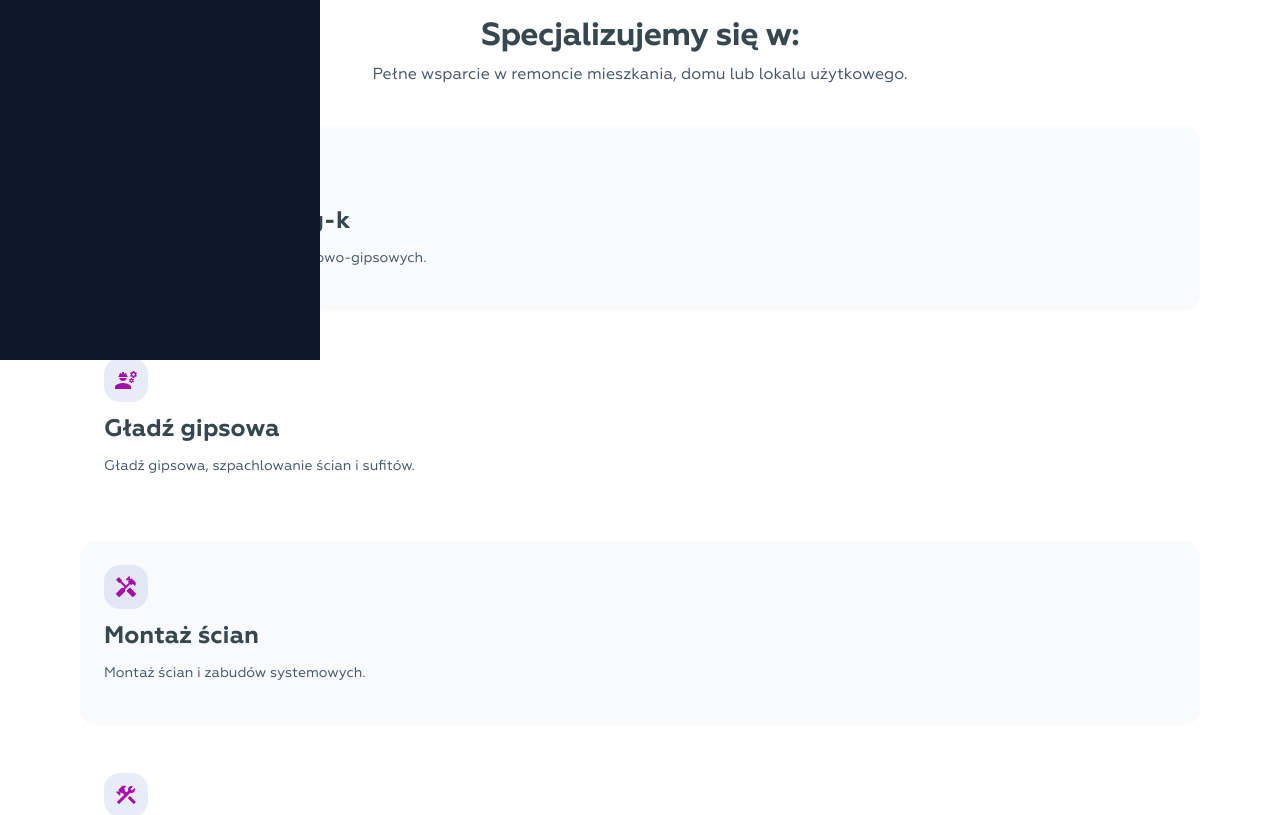
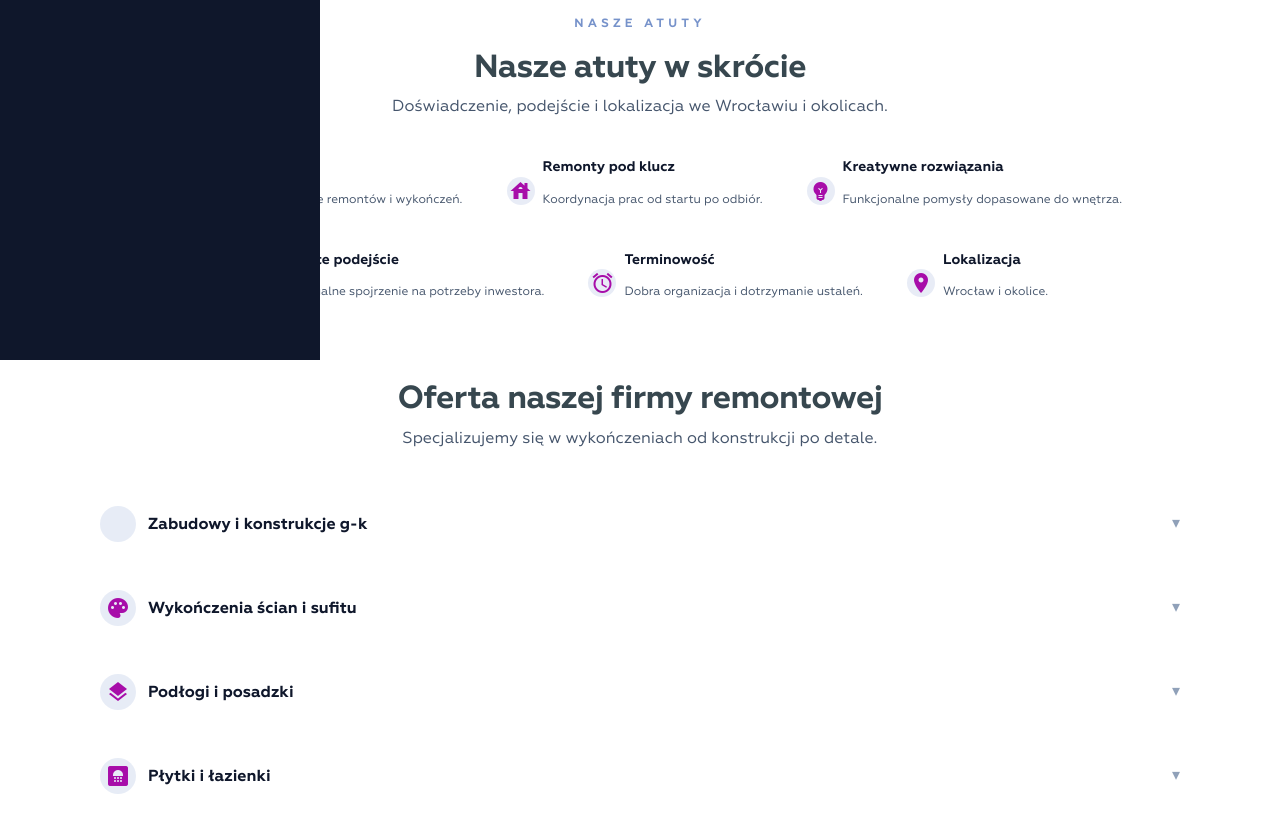
Before and after one commit to r-senchuk/amf-remont, a React (Vite) app: page /services in a window 1280 px wide. Shown: the part 440-1255 px from the top of the page. Built offline with nearby package versions, Linux system fonts and the light colour scheme.

Commit message:
some tiles atuty upgrade

```diff
--- a/src/components/pages/ServicesPage/ServicesPage.jsx
+++ b/src/components/pages/ServicesPage/ServicesPage.jsx
@@ -2,7 +2,7 @@
  * Services Page Component (React)
  * Tailwind-first list of renovation services offered
  */
-import services from '../../../data/services';
+import { strengths, serviceCategories } from '../../../data/services';
 import Section from '../../shared/Section/Section';
 
 function ServicesPage() {
@@ -11,33 +11,72 @@ function ServicesPage() {
       <header className="bg-gradient-to-r from-primary to-primary-dark py-16 text-white sm:py-20">
         <div className="mx-auto max-w-5xl px-4 text-center sm:px-6 lg:px-8">
           <p className="text-xs font-semibold uppercase tracking-[0.35em] text-white/70">Oferta</p>
-          <h1 className="mt-3 text-4xl font-extrabold leading-tight sm:text-5xl">Nasza Oferta</h1>
+          <h1 className="mt-3 text-4xl font-extrabold leading-tight sm:text-5xl">Zakres prac remontowych</h1>
           <p className="mt-3 text-base text-white/80 sm:text-lg">
-            Kompleksowe usługi remontowe — od projektu po ostatnią pędzelkę.
+            Kompleksowe usługi remontowe — od konstrukcji po detale wykończenia.
           </p>
         </div>
       </header>
 
       <Section>
         <div className="text-center">
-            <h2 className="text-3xl font-bold text-slate-900 sm:text-4xl">Specjalizujemy się w:</h2>
+          <p className="text-xs font-semibold uppercase tracking-[0.35em] text-primary/60">Nasze atuty</p>
+          <h2 className="mt-3 text-3xl font-bold text-slate-900 sm:text-4xl">Nasze atuty w skrócie</h2>
           <p className="mt-2 text-base text-slate-600 sm:text-lg">
-              Pełne wsparcie w remoncie mieszkania, domu lub lokalu użytkowego.
+            Doświadczenie, podejście i lokalizacja we Wrocławiu i okolicach.
           </p>
         </div>
 
-          <div className="mt-10 grid gap-6 sm:grid-cols-2 lg:grid-cols-3">
-            {services.map((service) => (
-              <article
-                key={service.title}
-                className={`flex h-full flex-col gap-3 rounded-2xl border border-slate-100 p-6 shadow-card transition hover:-translate-y-1 hover:shadow-card-hover ${service.muted ? 'bg-slate-50' : 'bg-white'}`}
+        <div className="mt-8 flex flex-wrap justify-center gap-3">
+          {strengths.map((strength) => (
+            <div
+              key={strength.title}
+              className="flex items-center gap-2 rounded-full border border-slate-200 bg-white/60 px-4 py-2 text-left backdrop-blur-sm"
             >
-                <span className={`inline-flex h-11 w-11 items-center justify-center rounded-xl bg-primary/10 ${service.accent ? 'text-accent-green' : 'text-primary'}`}>
-                  <i className="material-icons text-xl">{service.icon}</i>
+              <span className="inline-flex h-7 w-7 items-center justify-center rounded-full bg-primary/10 text-primary">
+                <i className="material-icons text-base">{strength.icon}</i>
               </span>
-                <h3 className="text-lg font-semibold text-slate-900">{service.title}</h3>
-                <p className="text-sm leading-relaxed text-slate-600">{service.description}</p>
-              </article>
+              <div className="leading-tight">
+                <p className="text-sm font-semibold text-slate-900">{strength.title}</p>
+                <p className="text-xs text-slate-600">{strength.description}</p>
+              </div>
+            </div>
+          ))}
+        </div>
+
+        <div className="mt-14 text-center">
+          <h2 className="text-3xl font-bold text-slate-900 sm:text-4xl">Oferta naszej firmy remontowej</h2>
+          <p className="mt-2 text-base text-slate-600 sm:text-lg">
+            Specjalizujemy się w wykończeniach od konstrukcji po detale.
+          </p>
+        </div>
+
+        <div className="mt-10 space-y-4">
+          {serviceCategories.map((category) => (
+            <details key={category.title} className="group overflow-hidden rounded-2xl border border-slate-200/80 bg-white">
+              <summary className="flex cursor-pointer list-none items-center justify-between gap-4 px-5 py-4 focus-visible:outline-none focus-visible:ring-2 focus-visible:ring-primary/40 [&::-webkit-details-marker]:hidden">
+                <span className="flex items-center gap-3">
+                  <span className="inline-flex h-9 w-9 items-center justify-center rounded-full bg-primary/10 text-primary">
+                    <i className="material-icons text-lg">{category.icon}</i>
+                  </span>
+                  <span className="text-base font-semibold text-slate-900">{category.title}</span>
+                </span>
+                <span className="text-slate-400 transition-transform duration-200 group-open:rotate-180">▾</span>
+              </summary>
+              <div className="border-t border-slate-100 px-5 pb-5 pt-4">
+                <ul className="space-y-2 text-sm text-slate-700">
+                  {category.items.map((item) => (
+                    <li key={item.title} className="flex gap-3">
+                      <span className="mt-2 h-1.5 w-1.5 flex-shrink-0 rounded-full bg-slate-300" />
+                      <div>
+                        <p className="font-medium text-slate-900">{item.title}</p>
+                        {item.description ? <p className="mt-0.5 text-xs text-slate-500">{item.description}</p> : null}
+                      </div>
+                    </li>
+                  ))}
+                </ul>
+              </div>
+            </details>
           ))}
         </div>
       </Section>
--- a/src/data/services.js
+++ b/src/data/services.js
@@ -13,4 +13,53 @@ const services = [
   { icon: 'construction', title: 'Łazienki kompleksowo', description: 'Kompleksowe wykończenie łazienek.', accent: true }
 ];
 
+const strengths = [
+  { title: 'Doświadczenie', description: 'Sprawdzone realizacje remontów i wykończeń.', icon: 'grade' },
+  { title: 'Remonty pod klucz', description: 'Koordynacja prac od startu po odbiór.', icon: 'house' },
+  { title: 'Kreatywne rozwiązania', description: 'Funkcjonalne pomysły dopasowane do wnętrza.', icon: 'emoji_objects' },
+  { title: 'Osobiste podejście', description: 'Indywidualne spojrzenie na potrzeby inwestora.', icon: 'handshake' },
+  { title: 'Terminowość', description: 'Dobra organizacja i dotrzymanie ustaleń.', icon: 'alarm' },
+  { title: 'Lokalizacja', description: 'Wrocław i okolice.', icon: 'location_on' }
+];
+
+const serviceCategories = [
+  {
+    title: 'Zabudowy i konstrukcje g-k',
+    icon: 'wall',
+    items: [
+      { title: 'Zabudowy z płyt g-k', description: 'Zabudowy i sufity z płyt kartonowo-gipsowych.' },
+      { title: 'Montaż ścian z płyt k-g', description: 'Montaż ścian i zabudów systemowych.' },
+      { title: 'Sufity podwieszane', description: 'Systemy sufitów podwieszanych z oświetleniem.' },
+      { title: 'Suche tynki', description: 'Suche tynki kartonowo-gipsowe.' }
+    ]
+  },
+  {
+    title: 'Wykończenia ścian i sufitu',
+    icon: 'palette',
+    items: [
+      { title: 'Gładź gipsowa / szpachlowanie', description: 'Gładź gipsowa, szpachlowanie ścian i sufitów.' },
+      { title: 'Malowanie', description: 'Malowanie ścian, sufitów i elementów dekoracyjnych.' },
+      { title: 'Tapetowanie', description: 'Tapetowanie ścian i wykończenia dekoracyjne.' },
+      { title: 'Ściany dekoracyjne', description: 'Beton architektoniczny, tynki i detale.' }
+    ]
+  },
+  {
+    title: 'Podłogi i posadzki',
+    icon: 'layers',
+    items: [
+      { title: 'Układanie paneli', description: 'Panele podłogowe i wykończenia listew.' },
+      { title: 'Wylewki samopoziomujące i wyrównawcze', description: 'Wylewki samopoziomujące i wyrównawcze.' }
+    ]
+  },
+  {
+    title: 'Płytki i łazienki',
+    icon: 'bathroom',
+    items: [
+      { title: 'Układanie glazury i terakoty', description: 'Układanie glazury i terakoty.' },
+      { title: 'Łazienki kompleksowo', description: 'Kompleksowe wykończenie łazienek.' }
+    ]
+  }
+];
+
 export default services;
+export { strengths, serviceCategories };
```
Lines whose indentation alone changed are shown as unchanged.
